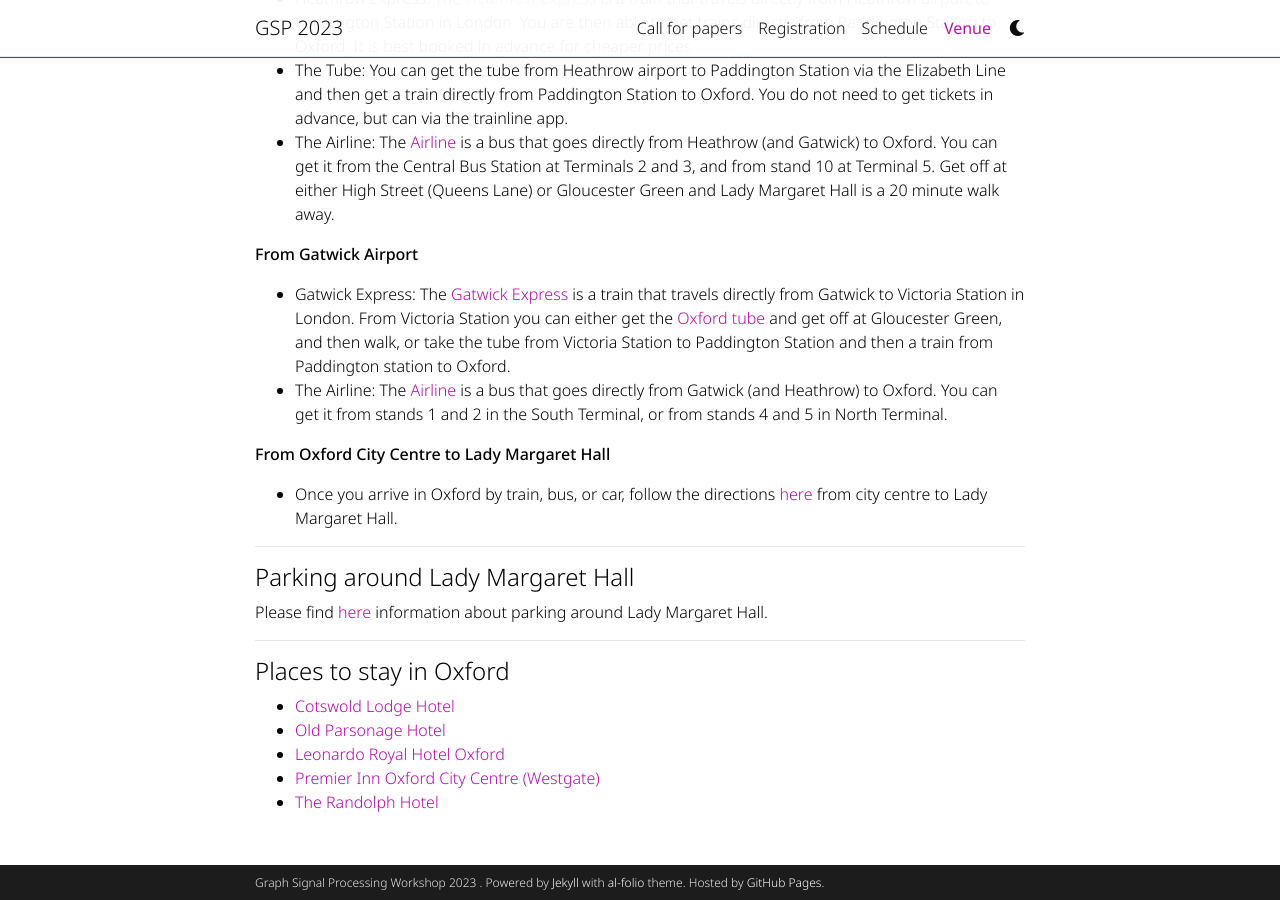
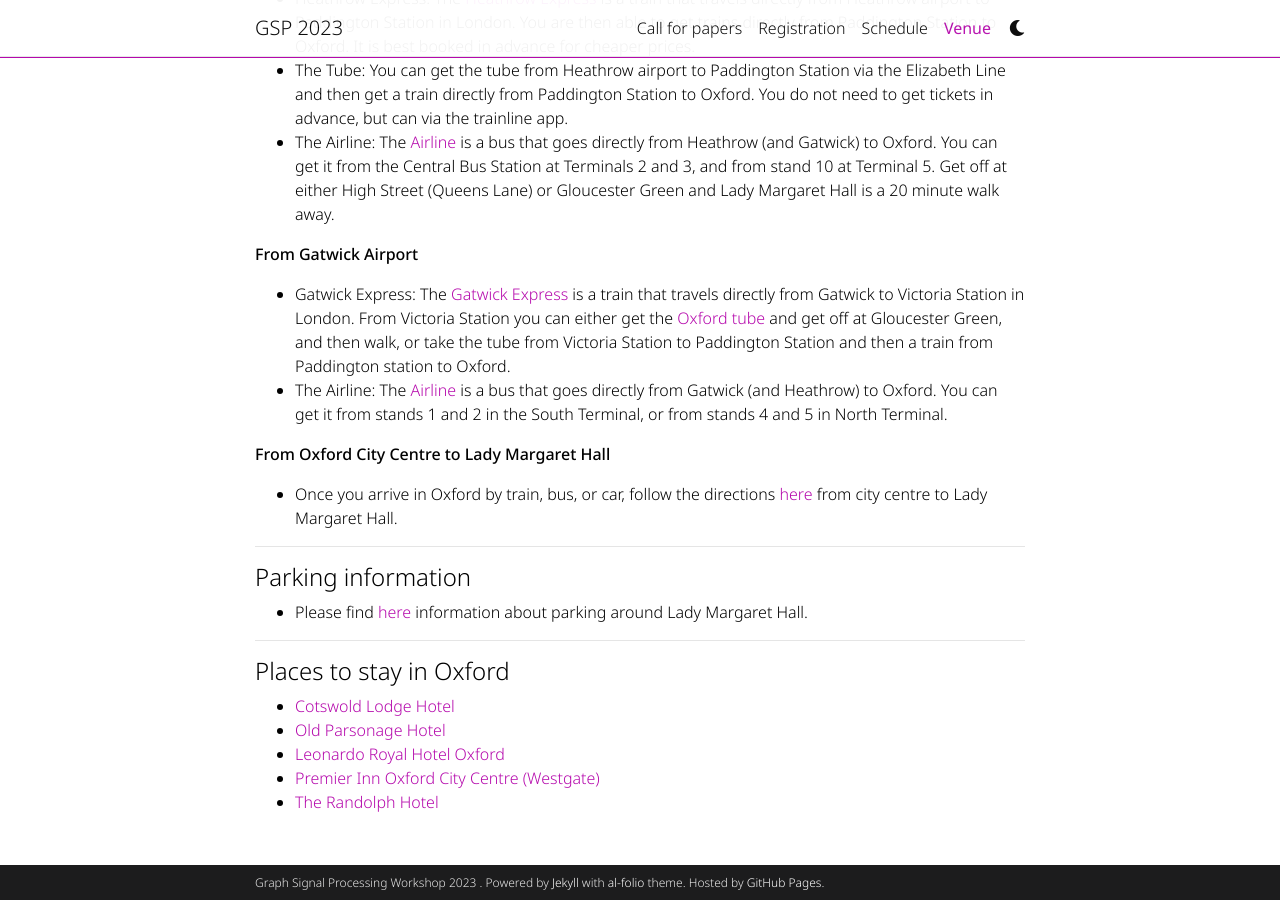
Before and after one commit to shreyasvinaya/gspworkshop2025.github.io, a Jekyll site: the page built from _pages/venue.md, in a window 1280 px wide and 900 px high, scrolled down 586 px. Built offline with Jekyll 4.4.1, drawn with Linux system fonts in a browser that asks for light colours; full-size pictures stand in for the smaller copies a plugin makes; comment, search, counter and statistics services are not loaded; a style sheet for code colours, icons or effects is not loaded.

Commit message:
Update venue.md

```diff
--- a/_pages/venue.md
+++ b/_pages/venue.md
@@ -29,13 +29,11 @@ GSP 2023 will take place at [Lady Margaret Hall](https://www.lmh.ox.ac.uk), Univ
 + Once you arrive in Oxford by train, bus, or car, follow the directions [here](/assets/pdf/Directions%20to%20Lady%20Margaret%20Hall%20from%20Oxford%20Rail%20and%20Bus%20Stations.pdf) from city centre to Lady Margaret Hall.
 
 ---
-#### Parking around Lady Margaret Hall
-
-Please find [here](/assets/pdf/Park%20and%20Ride%20Information.pdf) information about parking around Lady Margaret Hall.
+#### Parking information
++ Please find [here](/assets/pdf/Park%20and%20Ride%20Information.pdf) information about parking around Lady Margaret Hall.
 
 ---
 #### Places to stay in Oxford
-
 + [Cotswold Lodge Hotel](http://www.cotswoldlodgehotel.co.uk/)
 + [Old Parsonage Hotel](https://www.oldparsonagehotel.co.uk/)
 + [Leonardo Royal Hotel Oxford](https://www.leonardohotels.co.uk/hotels/oxford)
```
